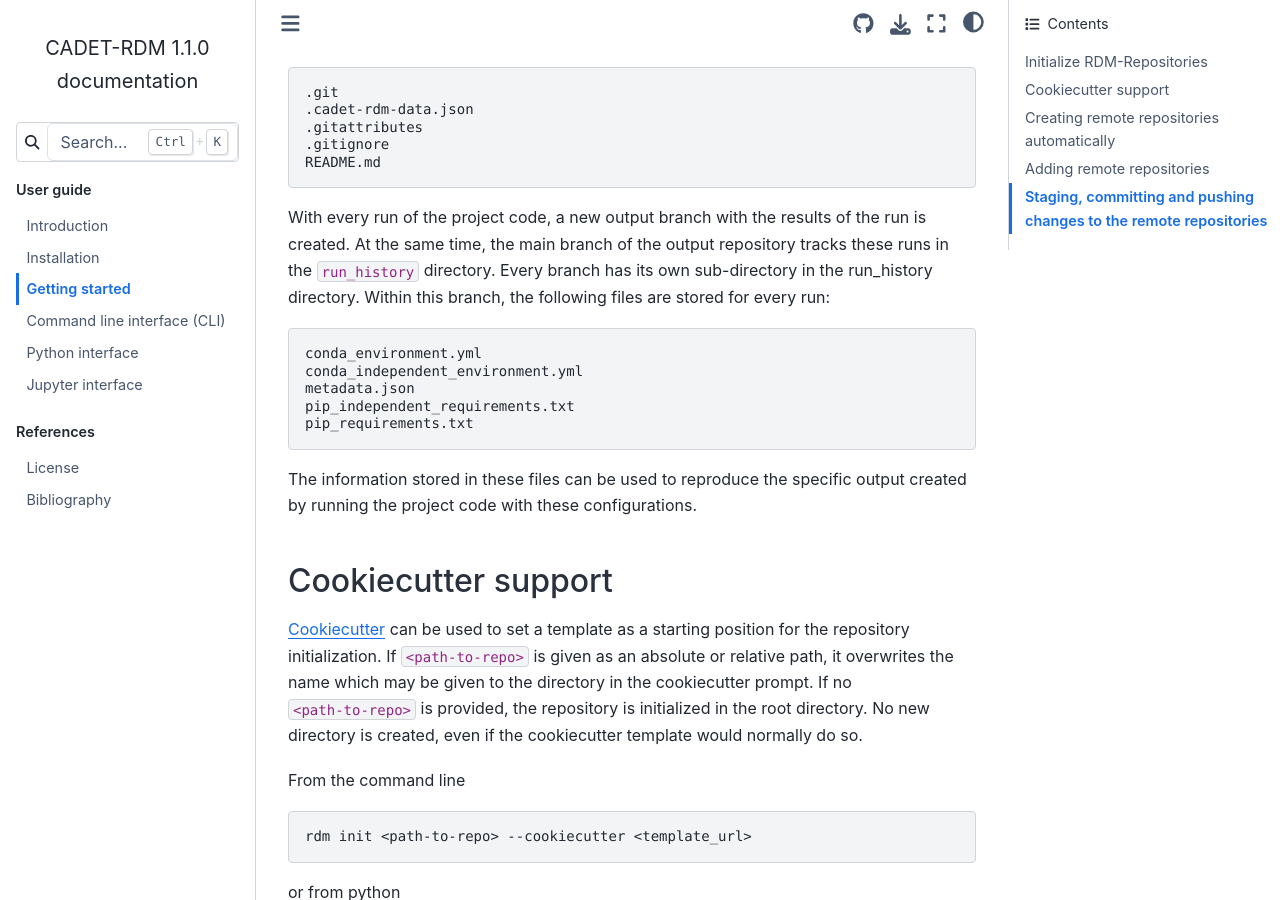
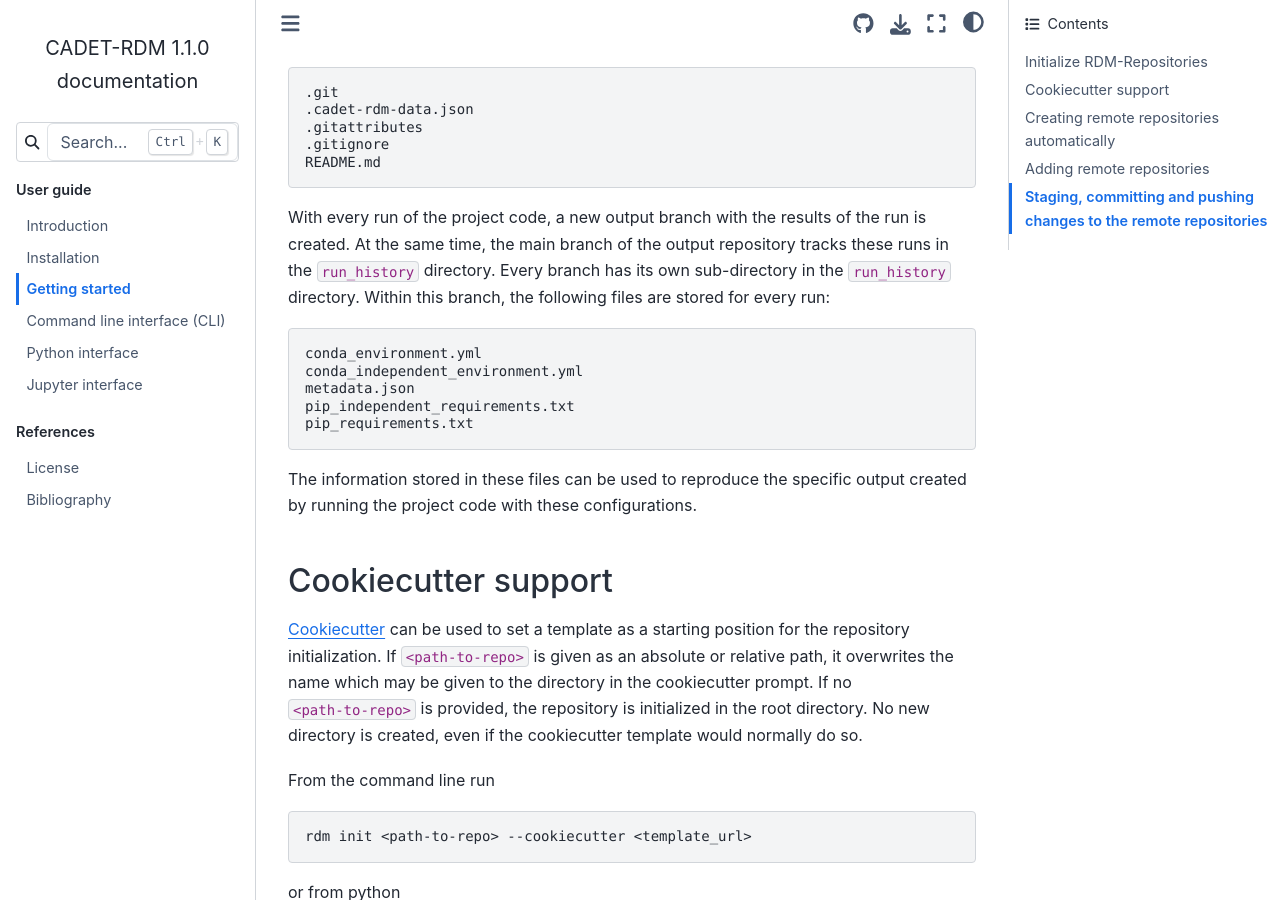
Before and after one commit to cadet/CADET-RDM, a Sphinx documentation site: the page built from docs/source/user_guide/getting-started.md, in a window 1280 px wide and 900 px high, scrolled down 1266 px. Built offline with Sphinx 7.4.7 and the Sphinx Book theme 1.1.4, drawn with Linux system fonts in a browser that asks for light colours.

````diff
--- a/docs/source/user_guide/getting-started.md
+++ b/docs/source/user_guide/getting-started.md
@@ -47,7 +47,7 @@ The `output_directory_name` can be specified optionally. It defaults to `output`
 .gitignore
 README.md
 ```
-With every run of the project code, a new output branch with the results of the run is created. At the same time, the main branch of the output repository tracks these runs in the `run_history` directory. Every branch has its own sub-directory in the run_history directory. Within this branch, the following files are stored for every run:
+With every run of the project code, a new output branch with the results of the run is created. At the same time, the main branch of the output repository tracks these runs in the `run_history` directory. Every branch has its own sub-directory in the `run_history` directory. Within this branch, the following files are stored for every run:
 
     conda_environment.yml
     conda_independent_environment.yml
@@ -62,7 +62,7 @@ The information stored in these files can be used to reproduce the specific outp
 [Cookiecutter](https://github.com/cookiecutter/cookiecutter) can be used to set a template as a starting position for the repository initialization.
 If `<path-to-repo>` is given as an absolute or relative path, it overwrites the name which may be given to the directory in the cookiecutter prompt. If no `<path-to-repo>` is provided, the repository is initialized in the root directory. No new directory is created, even if the cookiecutter template would normally do so.
 
-From the command line
+From the command line run
 
 ```bash
 rdm init <path-to-repo> --cookiecutter <template_url>
````
Also changed, not shown: docs/source/user_guide/introduction.md (+9 -8 lines), docs/source/user_guide/figures/RDM-structure.png (deleted), docs/source/user_guide/figures/RDM_wide.png (added).
